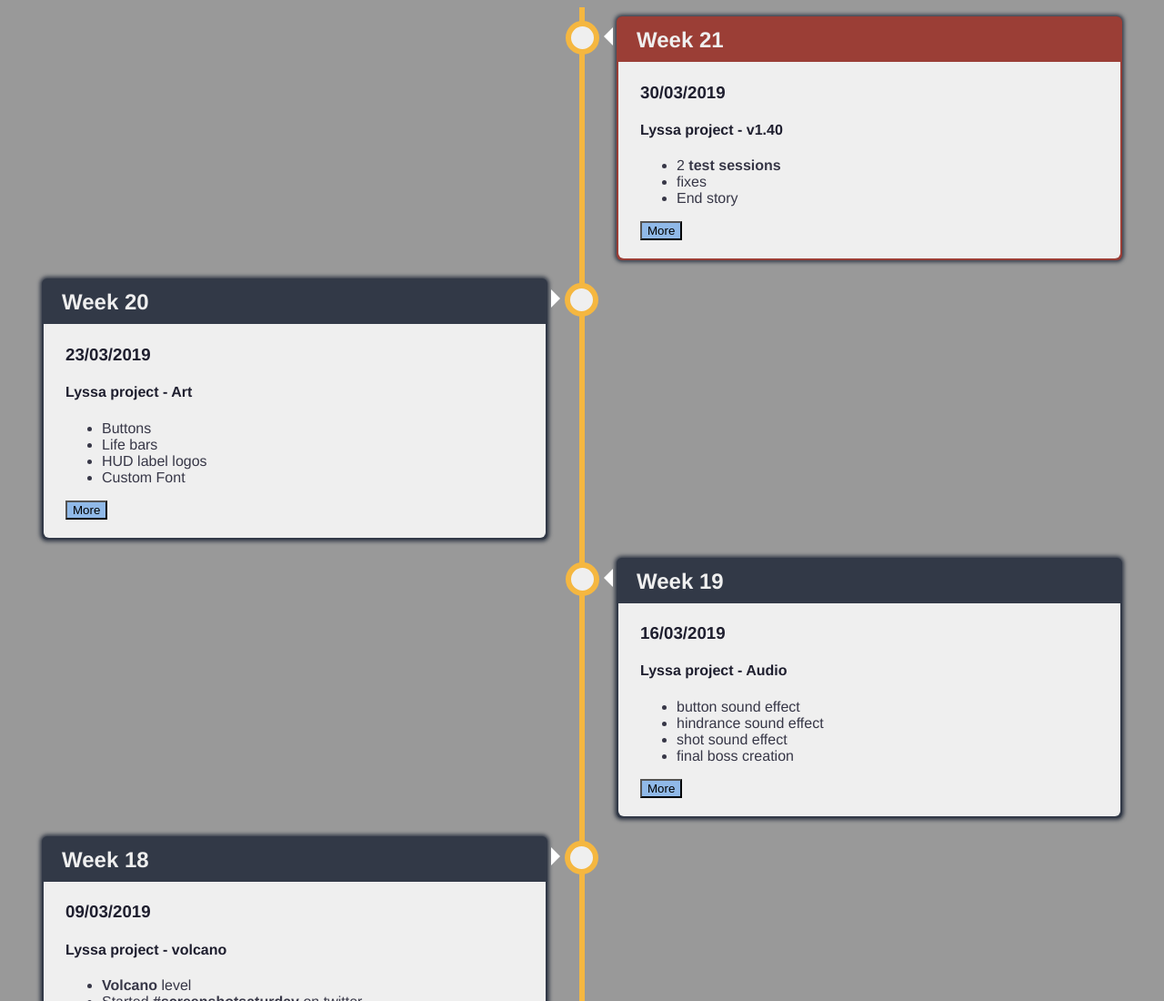
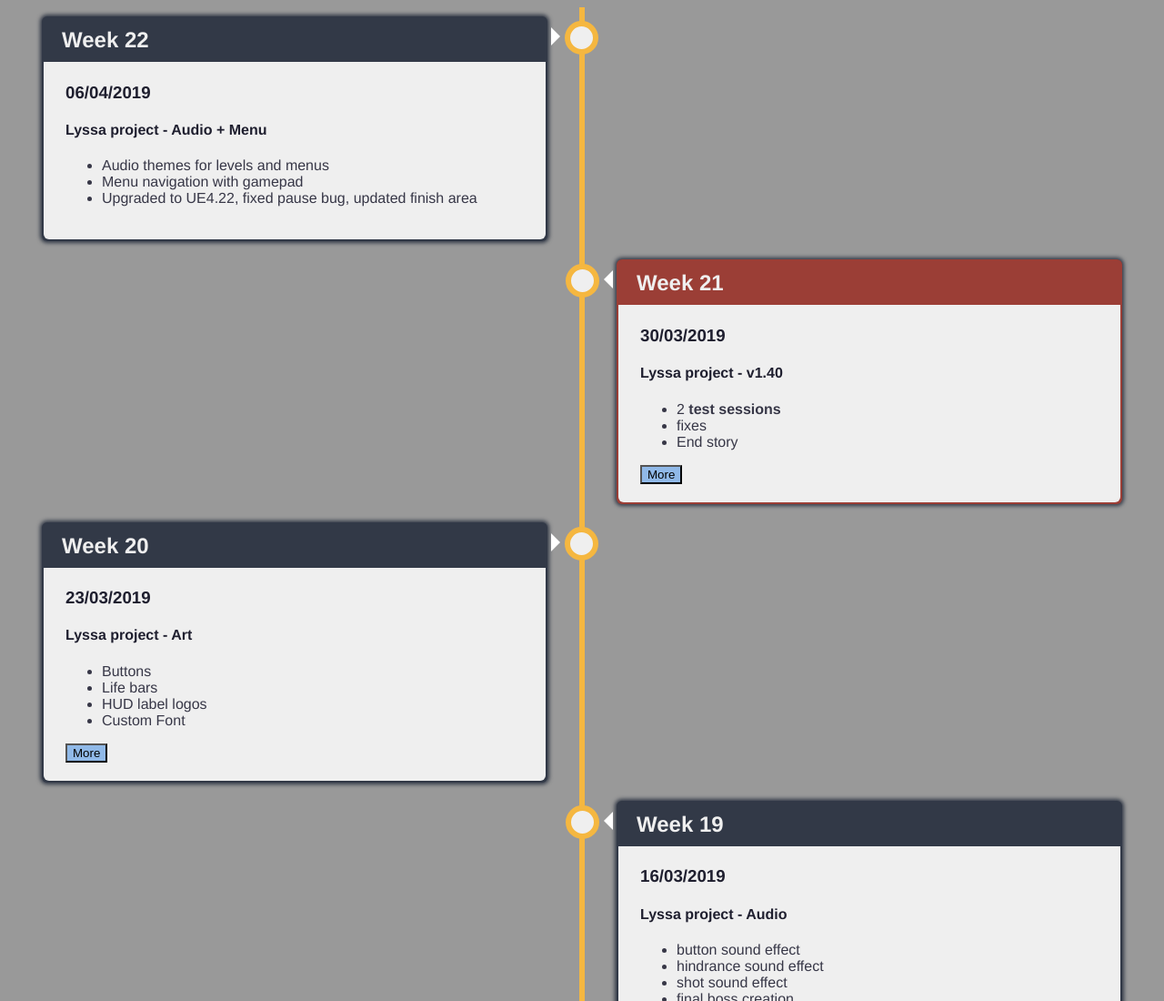
Before and after one commit to nsobczak/Lyssa-s-Odyssey, a plain HTML site: page ProjectMonitoring/Timeline/index.html in a window 1280 px wide. Shown: the top 1100 px of the page at 91% size. Drawn offline with Linux system fonts and the light colour scheme.

Commit message:
added week 22 to timeline

```diff
--- a/ProjectMonitoring/Timeline/index.html
+++ b/ProjectMonitoring/Timeline/index.html
@@ -12,6 +12,31 @@
 <body>
 
 <div class="timeline">
+    <div class="container left">
+        <div class="content">
+            <h2>Week 22</h2>
+            <div class="innerContent">
+                <h3>06/04/2019</h3>
+                <h4>Lyssa project - Audio + Menu</h4>
+                <p>
+                <ul>
+                    <li>Audio themes for levels and menus</li>
+                    <li>Menu navigation with gamepad</li>
+                    <li>Upgraded to UE4.22, fixed pause bug, updated finish area</li>
+                </ul>
+                </p>
+
+                <!--                <button class="toggleableDivButton" id="toggleableDivButton22"-->
+                <!--                        onclick="controlDivVisibility('toggleableDiv22', 'toggleableDivButton22')">Hide-->
+                <!--                </button>-->
+                <!--                <div class="toggleableDiv" id="toggleableDiv22">-->
+                <!--                    <h5>Forest Boss Fight</h5>-->
+                <!--                    <img src="images/ForestBossFight.png" alt="ForestBossFight_image">-->
+                <!--                </div>-->
+            </div>
+        </div>
+    </div>
+
     <div class="container right">
         <div class="content newBuild">
             <h2>Week 21</h2>
```
